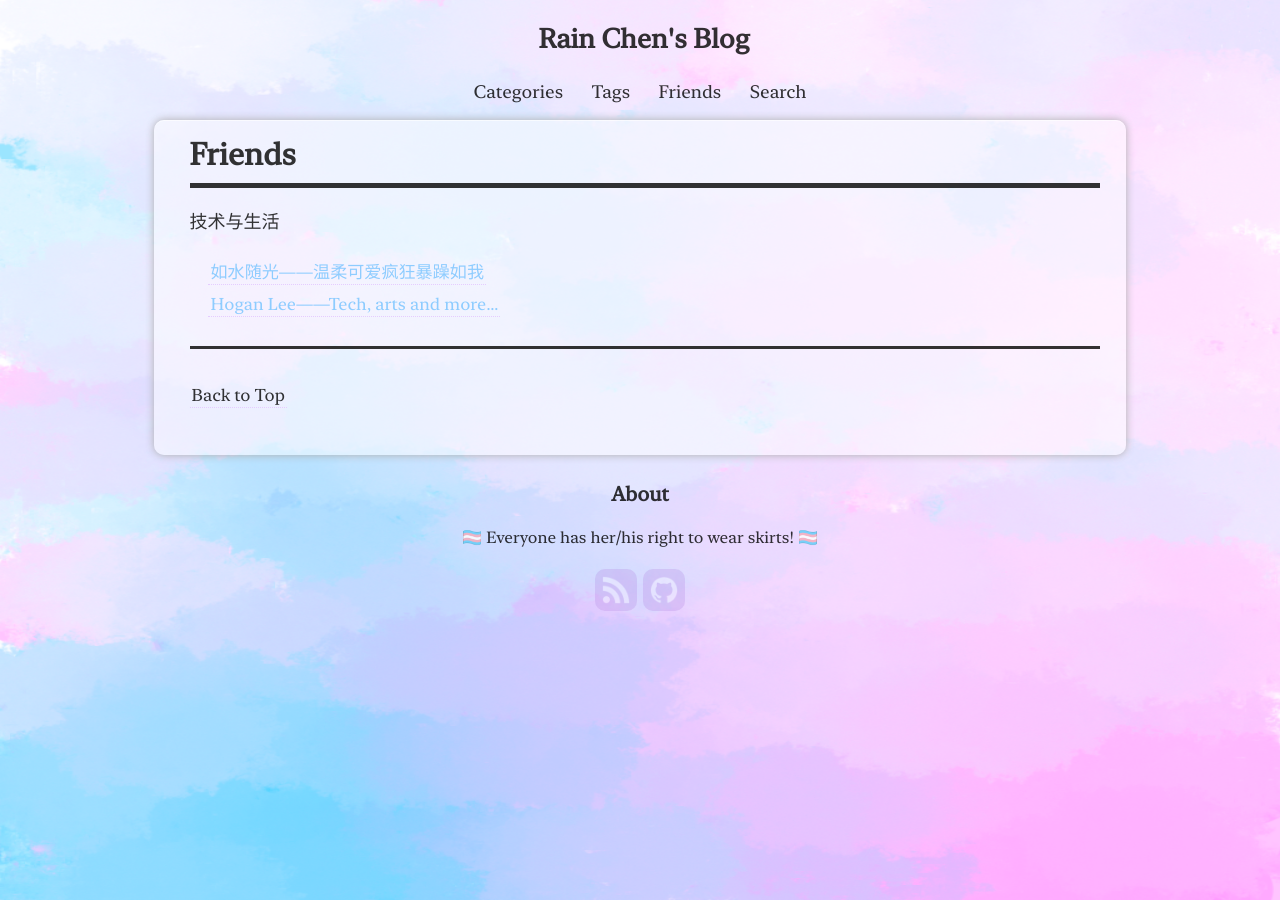
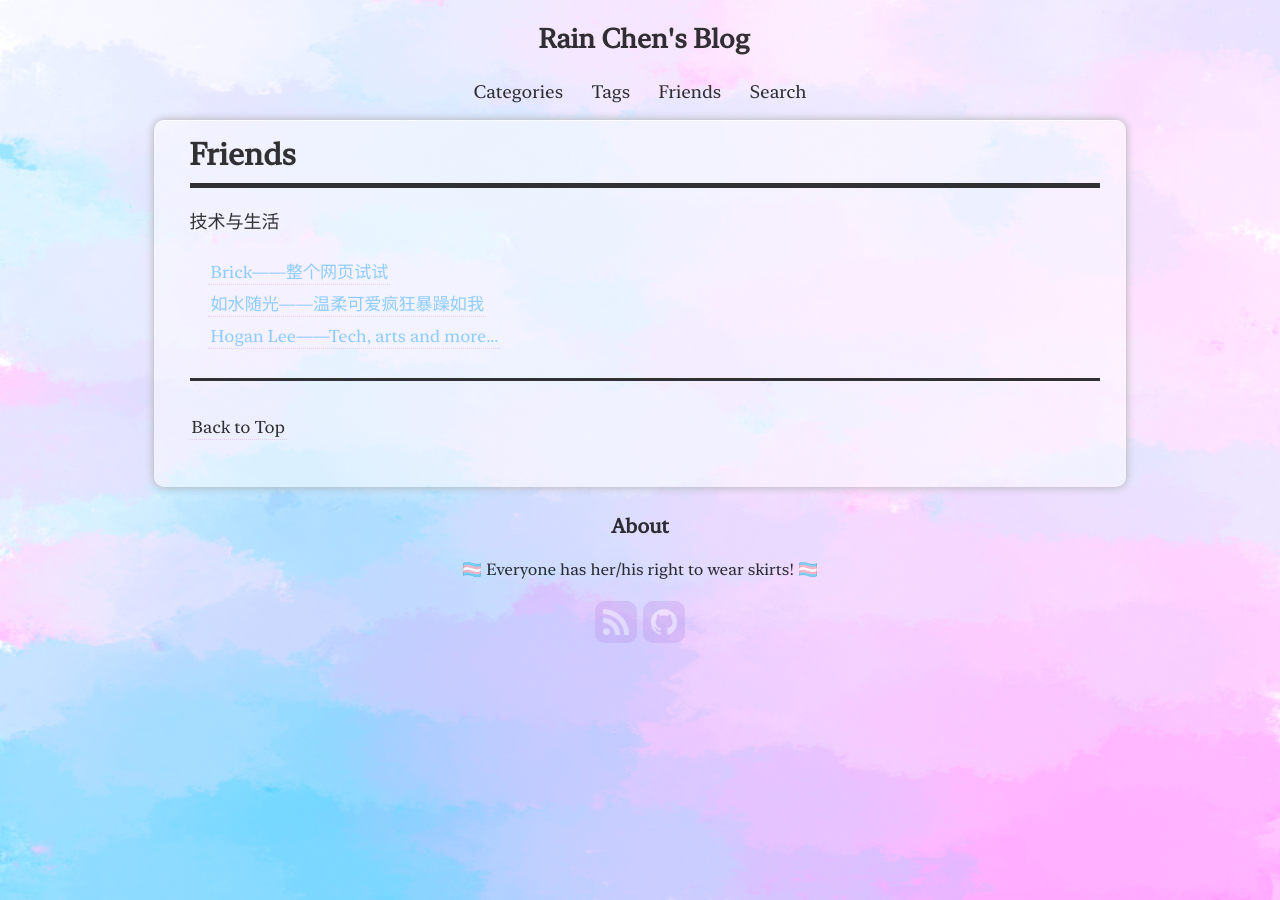
Before and after one commit to Chen-Rain/Chen-Rain.github.io, a Jekyll site: the page built from blog/friends/index.html, in a window 1280 px wide. Built offline with Jekyll 4.4.1, drawn with Linux system fonts in a browser that asks for light colours; some web fonts are replaced; comment, search, counter and statistics services are not loaded.

Commit message:
Update index.html

```diff
--- a/blog/friends/index.html
+++ b/blog/friends/index.html
@@ -10,6 +10,9 @@ group: navigation
 </p>
 
 <ul class="post-list">
+    <a href="https://brick-loo.github.io">
+        Brick——整个网页试试
+    </a><br>
     <a href="https://cherishqwq.github.io/website.github.io/">
         如水随光——温柔可爱疯狂暴躁如我
     </a><br>
```
